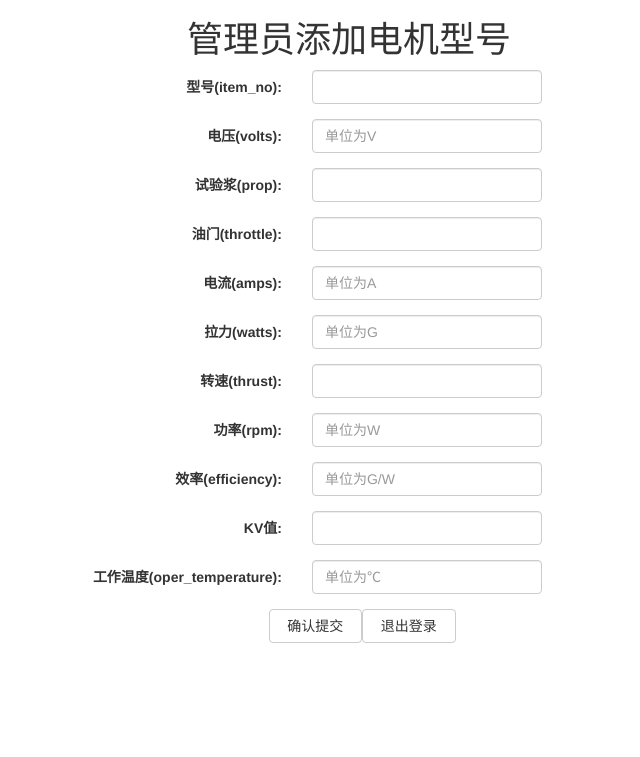
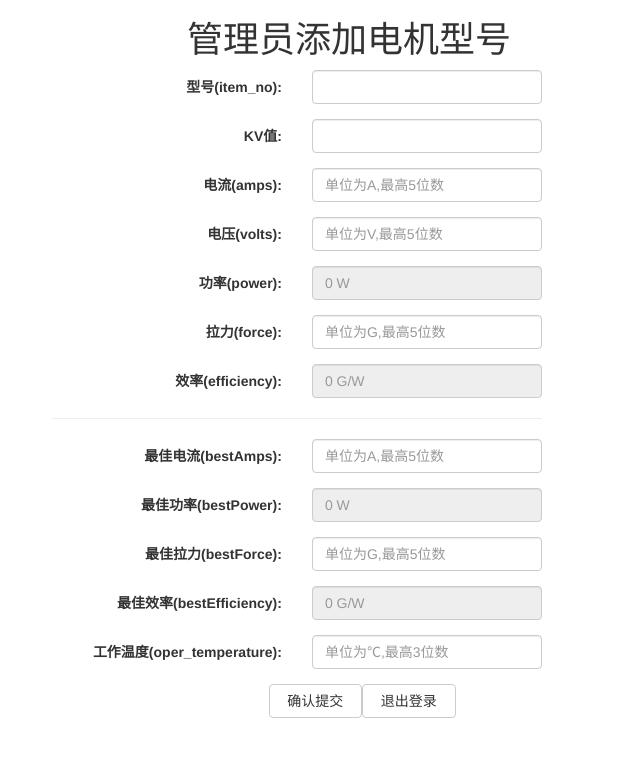
Before and after one commit to 0lidaxiang/uav, a PHP site: page /DbName/Uav/Admin/View/AdminDianJi/adminAddDianJi.php in a window 1280 px wide. Shown: the top 757 px of the page, without its empty margins (291-931 px from the left). Run offline with PHP 8.4, Linux system fonts and the light colour scheme.

Commit message:
admin添加电机资料格式变化。sql格式变化。

```diff
--- a/Uav/Admin/View/AdminDianJi/adminAddDianJi.php
+++ b/Uav/Admin/View/AdminDianJi/adminAddDianJi.php
@@ -26,82 +26,92 @@
         <div class="form-group ">
           <label for="item_no " class="col-sm-6 control-label ">型号(item_no):</label>
           <div class="col-sm-6 ">
-            <input type="text" class="form-control " id="item_no" name="item_no">
-          </div>
-        </div>
-        <div class="form-group ">
-          <label for="volts " class="col-sm-6 control-label ">电压(volts):</label>
-          <div class="col-sm-6 ">
-            <input type="text" class="form-control " id="volts" name="volts"  placeholder="单位为V">
+            <input type="number" class="form-control " id="item_no" name="item_no">
           </div>
         </div>
 
         <div class="form-group ">
-          <label for="prop" class="col-sm-6 control-label ">试验浆(prop):</label>
+          <label for="kv " class="col-sm-6 control-label ">KV值:</label>
           <div class="col-sm-6 ">
-            <input type="text" class="form-control " id="prop" name="prop" >
-          </div>
-        </div>
-
-        <div class="form-group">
-          <label for="throttle" class="col-sm-6 control-label ">油门(throttle):</label>
-          <div class="col-sm-6 ">
-            <input type="text" class="form-control " id="throttle" name="text">
+            <input type="number" class="form-control " id="kv" name="kv" >
           </div>
         </div>
 
         <div class="form-group">
           <label for="amps" class="col-sm-6 control-label ">电流(amps):</label>
           <div class="col-sm-6 ">
-              <input type="text" class="form-control" id="amps" name="text" placeholder="单位为A">
+              <input type="number" class="form-control" id="amps" name="text" placeholder="单位为A,最高5位数" oninput="computePower(), computeEfficiency()">
           </div>
         </div>
 
         <div class="form-group ">
-          <label for="watts " class="col-sm-6 control-label ">拉力(watts):</label>
+          <label for="volts " class="col-sm-6 control-label ">电压(volts):</label>
           <div class="col-sm-6 ">
-            <input type="text" class="form-control " id="watts" name="watts" placeholder="单位为G">
+            <input type="number" class="form-control " id="volts" name="volts"  placeholder="单位为V,最高5位数" oninput="computePower(), computeBestPower(), computeEfficiency(), computeBestEfficiency()">
           </div>
         </div>
 
         <div class="form-group ">
-          <label for="thrust " class="col-sm-6 control-label ">转速(thrust):</label>
+          <label for="power " class="col-sm-6 control-label ">功率(power):</label>
           <div class="col-sm-6 ">
-            <input type="text" class="form-control " id="thrust" name="thrust" >
+            <input type="number" class="form-control " id="power" name="power" placeholder="0 W" readonly="readonly">
           </div>
         </div>
 
         <div class="form-group ">
-          <label for="rpm " class="col-sm-6 control-label ">功率(rpm):</label>
+          <label for="force " class="col-sm-6 control-label ">拉力(force):</label>
           <div class="col-sm-6 ">
-            <input type="text" class="form-control " id="rpm" name="rpm" placeholder="单位为W">
+            <input type="number" class="form-control " id="force" name="force" placeholder="单位为G,最高5位数" oninput="computeEfficiency()">
           </div>
         </div>
 
         <div class="form-group ">
           <label for="efficiency " class="col-sm-6 control-label ">效率(efficiency):</label>
           <div class="col-sm-6 ">
-            <input type="text" class="form-control " id="efficiency" name="efficiency" placeholder="单位为G/W">
+            <input type="number" class="form-control " id="efficiency" name="efficiency" placeholder="0 G/W" readonly="readonly">
+          </div>
+        </div>
+
+        <hr>
+
+        <div class="form-group">
+          <label for="bestAmps" class="col-sm-6 control-label ">最佳电流(bestAmps):</label>
+          <div class="col-sm-6 ">
+              <input type="number" class="form-control" id="bestAmps" name="text" placeholder="单位为A,最高5位数" oninput="computeBestPower(), computeBestEfficiency()">
           </div>
         </div>
 
         <div class="form-group ">
-          <label for="kv " class="col-sm-6 control-label ">KV值:</label>
+          <label for="bestPower " class="col-sm-6 control-label ">最佳功率(bestPower):</label>
           <div class="col-sm-6 ">
-            <input type="text" class="form-control " id="kv" name="kv" >
+            <input type="number" class="form-control " id="bestPower" name="bestPower" placeholder="0 W" readonly="readonly" oninput="computeBestEfficiency()">
+          </div>
+        </div>
+
+        <div class="form-group ">
+          <label for="bestForce " class="col-sm-6 control-label ">最佳拉力(bestForce):</label>
+          <div class="col-sm-6 ">
+            <input type="number" class="form-control " id="bestForce" name="bestForce" placeholder="单位为G,最高5位数" oninput="computeBestEfficiency()">
+          </div>
+        </div>
+
+        <div class="form-group ">
+          <label for="bestEfficiency " class="col-sm-6 control-label ">最佳效率(bestEfficiency):</label>
+          <div class="col-sm-6 ">
+            <input type="number" class="form-control " id="bestEfficiency" name="bestEfficiency" placeholder="0 G/W" readonly="readonly">
           </div>
         </div>
 
         <div class="form-group ">
           <label for="oper_temperature " class="col-sm-6 control-label ">工作温度(oper_temperature):</label>
           <div class="col-sm-6 ">
-            <input type="text" class="form-control " id="oper_temperature" name="oper_temperature" placeholder="单位为℃">
+            <input type="number" class="form-control " id="oper_temperature" name="oper_temperature" placeholder="单位为℃,最高3位数" oninput="checkTemperatureLength()">
           </div>
         </div>
 
         <div class="form-group">
         <div class="col-sm-offset-5 col-lg-5 ">
-            <a href="javascript:baoming()" class="btn btn-default col-lg-6 ">确认提交</a>
+            <a href="javascript: addDianJiStyle()" class="btn btn-default col-lg-6 ">确认提交</a>
             <a href="/index.php/Admin/AdminLogin/logout" class="btn btn-default col-lg-6 ">退出登录</a>
           </div>
         </div>
@@ -115,35 +125,99 @@
 <script src="__PUBLIC__/bootstrap/js/bootstrap.min.js "></script>
 
 <script type="text/javascript ">
-  function baoming(){
+  function computePower() {
+    //compute power
+    // 负责只计算三位数
+    var amps = $('#amps').val().slice(0, 5);
+    var volts = $('#volts').val().slice(0, 5);
+    //负责只显示三位数
+    if ($('#amps').val().length > 3) {
+      $('#amps').val(amps);
+    }
+    if ($('#volts').val().length > 3 ) {
+      $('#volts').val(volts);
+    }
+
+    $('#power').val(amps * volts);
+  }
+
+  function computeEfficiency() {
+    //compute power
+    // 负责只计算三位数
+    var power = $('#power').val().slice(0, 5);
+    var force = $('#force').val().slice(0, 5);
+    //负责只显示三位数
+
+    if ($('#force').val().length > 3 ) {
+      $('#force').val(force);
+    }
+
+    var eff = force / power;
+    $('#efficiency').val(eff);
+  }
+
+  function computeBestPower() {
+  //compute bestPower
+  // 负责只计算三位数
+  var bestAmps = $('#bestAmps').val().slice(0, 5);
+  var volts = $('#volts').val().slice(0, 5);
+  //负责只显示三位数
+  if ($('#bestAmps').val().length > 3) {
+    $('#bestAmps').val(bestAmps);
+  }
+  if ($('#volts').val().length > 3 ) {
+    $('#volts').val(volts);
+  }
+
+  $('#bestPower').val(bestAmps * volts);
+}
+
+function computeBestEfficiency() {
+    //compute bestEfficiency
+    // 负责只计算三位数
+    var bestPower = $('#bestPower').val().slice(0, 5);
+    var bestForce = $('#bestForce').val().slice(0, 5);
+    //负责只显示三位数
+    if ($('#bestForce').val().length > 3 ) {
+      $('#bestForce').val(bestForce);
+    }
+
+    var eff = bestForce / bestPower;
+    $('#bestEfficiency').val(eff);
+  }
+
+  function checkTemperatureLength() {
+    var oper_temperature = $('#oper_temperature').val().slice(0, 3);
+    //限制该input只有三位
+    if ($('#oper_temperature').val().length > 3 ) {
+      $('#oper_temperature').val(oper_temperature);
+    }
+  }
+
+  function addDianJiStyle(){
     var item_no = $.trim($("#item_no").val());
+    var kv = $.trim($("#kv").val());
+    var amps = $.trim($("#amps").val());
     var volts = $.trim($("#volts").val());
-    var prop = $.trim($("#prop").val());
-    var throttle = $.trim($("#throttle").val());
-    var amps = $.trim($("#amps").val());
-    var watts = $.trim($("#watts").val());
-    var thrust = $.trim($("#thrust").val());
-    var rpm = $.trim($("#rpm").val());
-    var efficiency = $.trim($("#efficiency").val());
-    var kv = $.trim($("#kv").val());
+    var force = $.trim($("#force").val());
+
+    var bestAmps = $.trim($("#bestAmps").val());
+    var bestForce = $.trim($("#bestForce").val());
     var oper_temperature = $.trim($("#oper_temperature").val());
 
     var parms = {
       'item_no' : item_no,
+      'kv' : kv,
+      'amps' : amps,
       'volts' : volts,
-      'prop' : prop,
-      'throttle' : throttle,
-      'amps' : amps,
-      'watts' : watts,
-      'thrust' : thrust,
-      'rpm' : rpm,
-      'efficiency' : efficiency,
-      'kv' : kv,
+      'force' : force,
+      'bestAmps' : bestAmps,
+      'bestForce' : bestForce,
       'oper_temperature' : oper_temperature
     }
 
     $.ajax({
-      url: '/index.php/Admin/AdminDianJi/baoming',
+      url: '/index.php/Admin/AdminDianJi/addDianJiStyle',
       type: 'POST',
       data: parms,
       success:function(responseData){
@@ -164,6 +238,7 @@
       }
     });
   }
+
 </script>
 
 </html>
--- a/Uav/Common/Model/DianjiModel.class.php
+++ b/Uav/Common/Model/DianjiModel.class.php
@@ -8,6 +8,6 @@ class DianjiModel extends Model {
 		// protected $trueTableName = 'activity_par';
 
     protected $fields = array(
-    	'id', 'item_no', 'volts', 'prop','throttle', 'amps', 'watts', 'thrust','rpm', 'efficiency', 'kv', 'oper_temperature','create_time'
+    	 'item_no','kv', 'amps', 'volts','force', 'bestAmps', 'bestForce', 'oper_temperature','create_time'
     );
 }
```
Also changed, not shown: Uav/Admin/Controller/AdminDianJiController.class.php (+7 -11 lines), Uav/DianJi/View/DianJi/dianjiIndex.php (+59 -22 lines), doc/uav.sql (+13 -13 lines), 8 other files.
